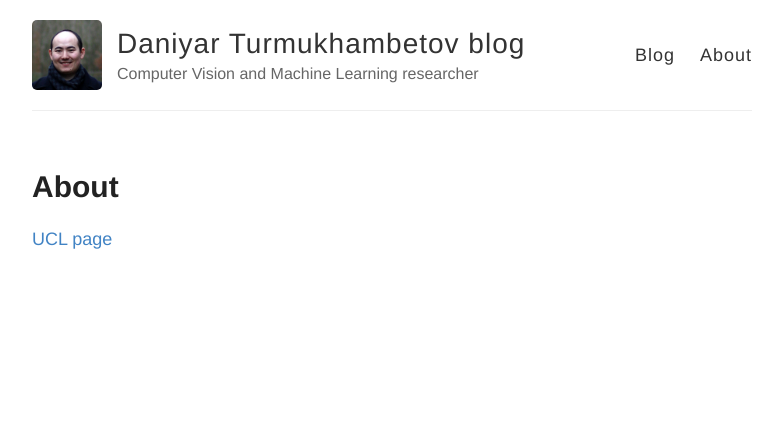
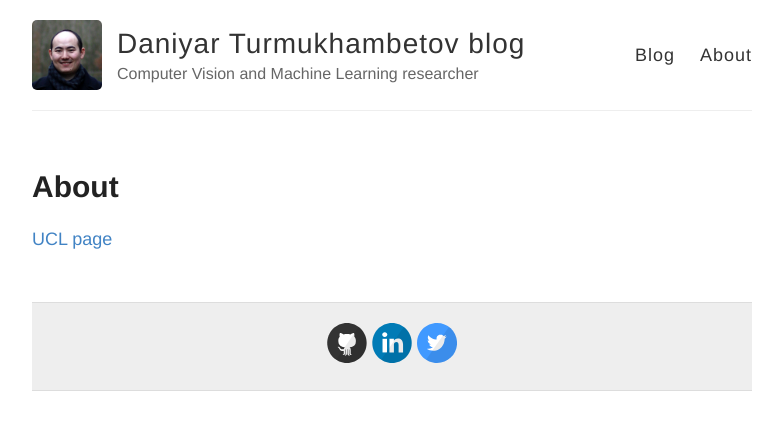
Before and after one commit to dantkz/dantkz.github.io, a Jekyll site: the page built from about.md, in a window 1280 px wide. Shown: the top 430 px of the page, without its empty margins (248-1031 px from the left). Built offline with Jekyll 4.4.1, drawn with Linux system fonts in a browser that asks for light colours.

Commit message:
Update about.md

```diff
--- a/about.md
+++ b/about.md
@@ -5,3 +5,11 @@ permalink: /about/
 ---
 
 [UCL page](http://www0.cs.ucl.ac.uk/staff/dturmukh)
+
+<div class="wrapper-footer">
+  <div class="container">
+    <footer class="footer">
+      {% include svg-icons.html %}
+    </footer>
+  </div>
+</div>
```
